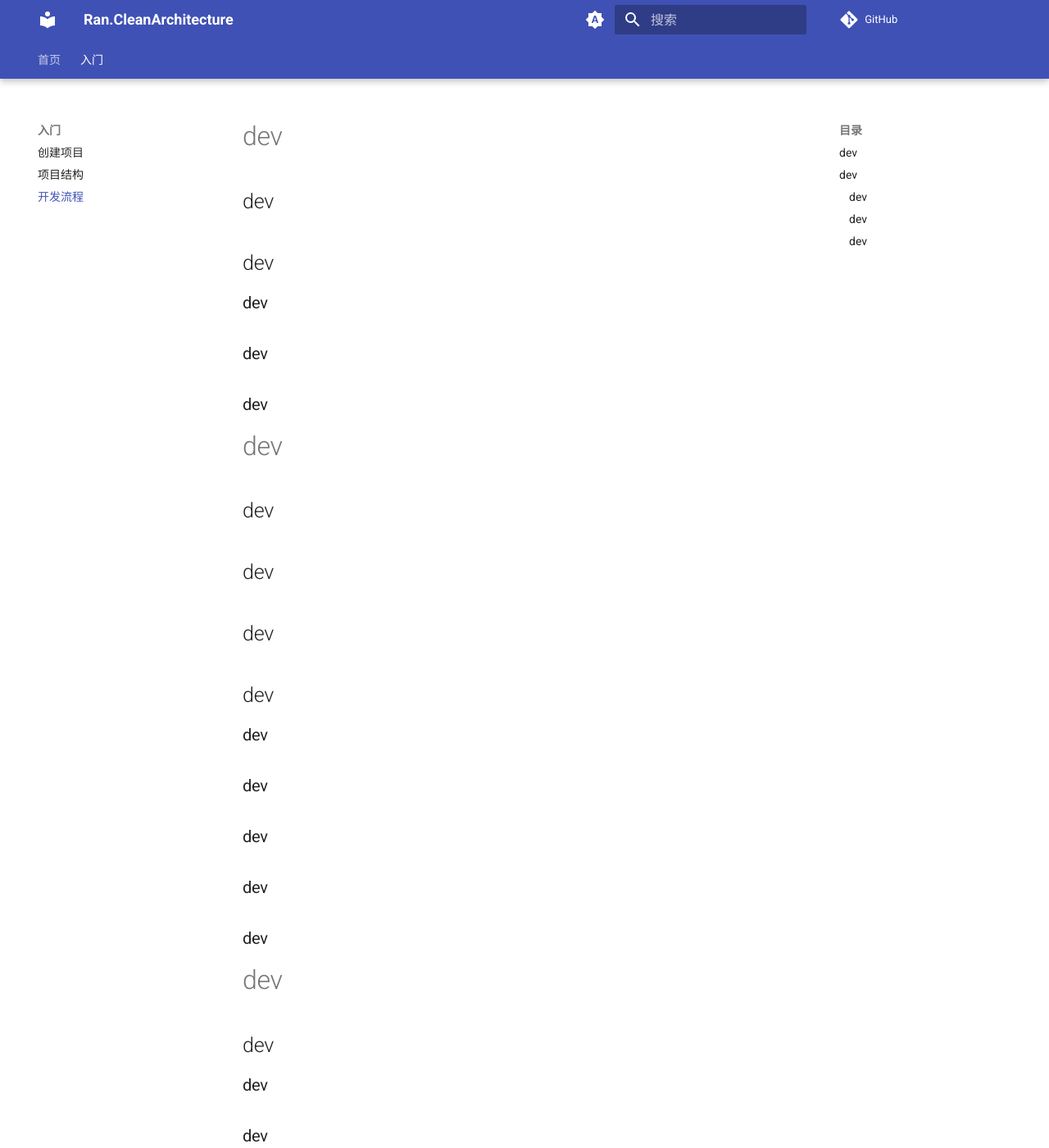
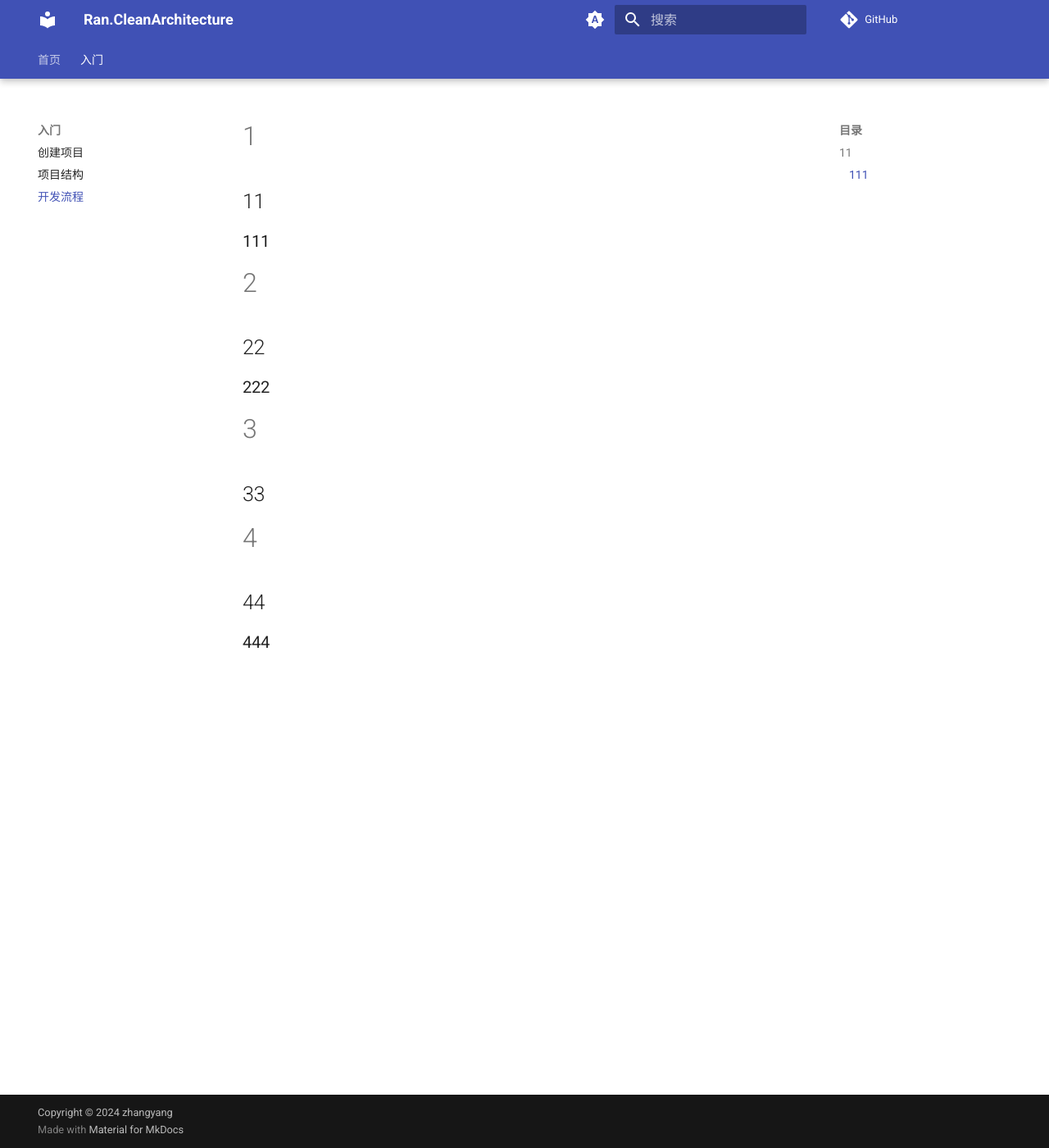
Before and after one commit to tczy183/Ran.CleanArchitecture, an MkDocs documentation site: the page built from docs/content/started/development-process.md, in a window 1280 px wide and 1400 px high. Shown: the whole window at 82% size. Built offline with MkDocs 1.6.1 and Material for MkDocs 9.7.7, drawn with Linux system fonts in a browser that asks for light colours; comment, search, counter and statistics services are not loaded.

Commit message:
fix: 文档相关测试

```diff
--- a/docs/content/started/development-process.md
+++ b/docs/content/started/development-process.md
@@ -1,22 +1,13 @@
-# dev
-## dev
-## dev
-### dev
-### dev
-### dev
-# dev
-## dev
-## dev
-## dev
-## dev
-### dev
-### dev
-### dev
-### dev
-### dev
-# dev
-## dev
-### dev
-### dev
-### dev
-### dev
+# 1
+## 11
+### 111
+# 2
+## 22
+### 222
+
+# 3
+## 33
+
+# 4
+## 44
+### 444
```
Also changed, not shown: docs/content/started/getting-started.md (+13 -22 lines), docs/content/started/project-structure.md (+13 -22 lines).
